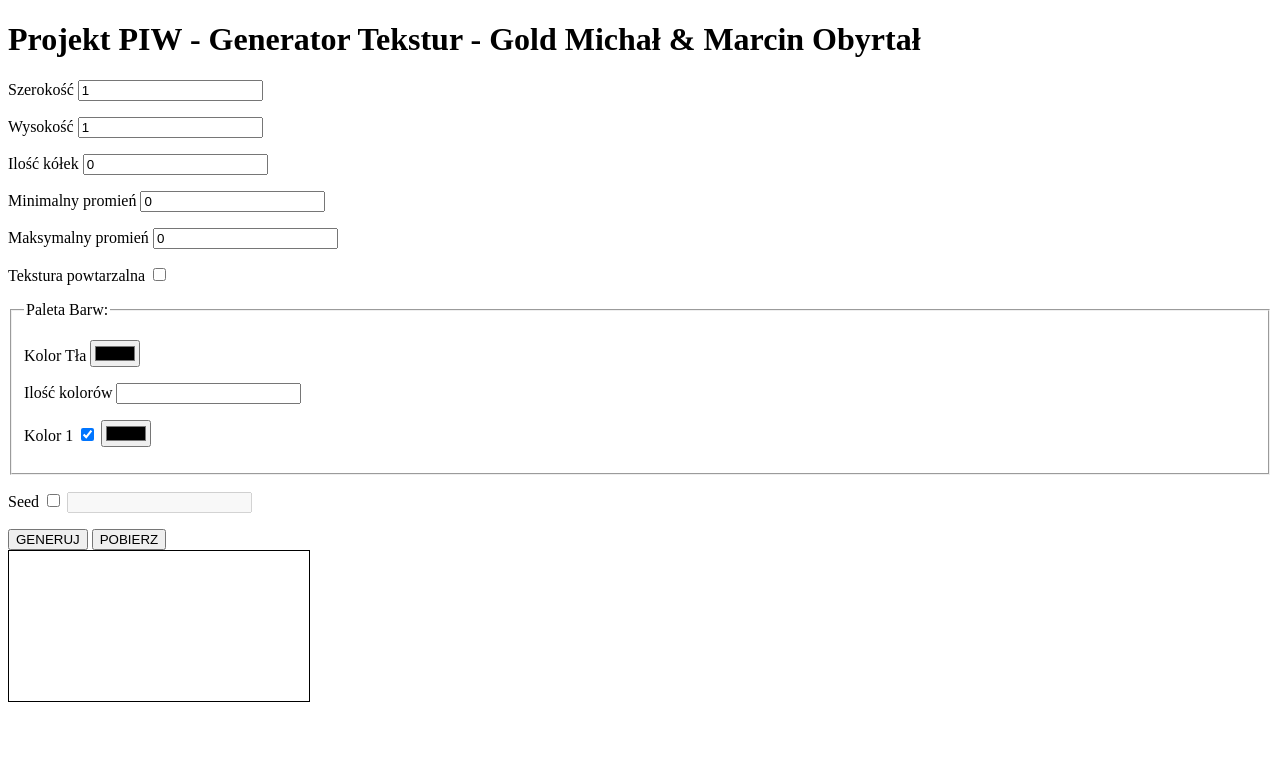
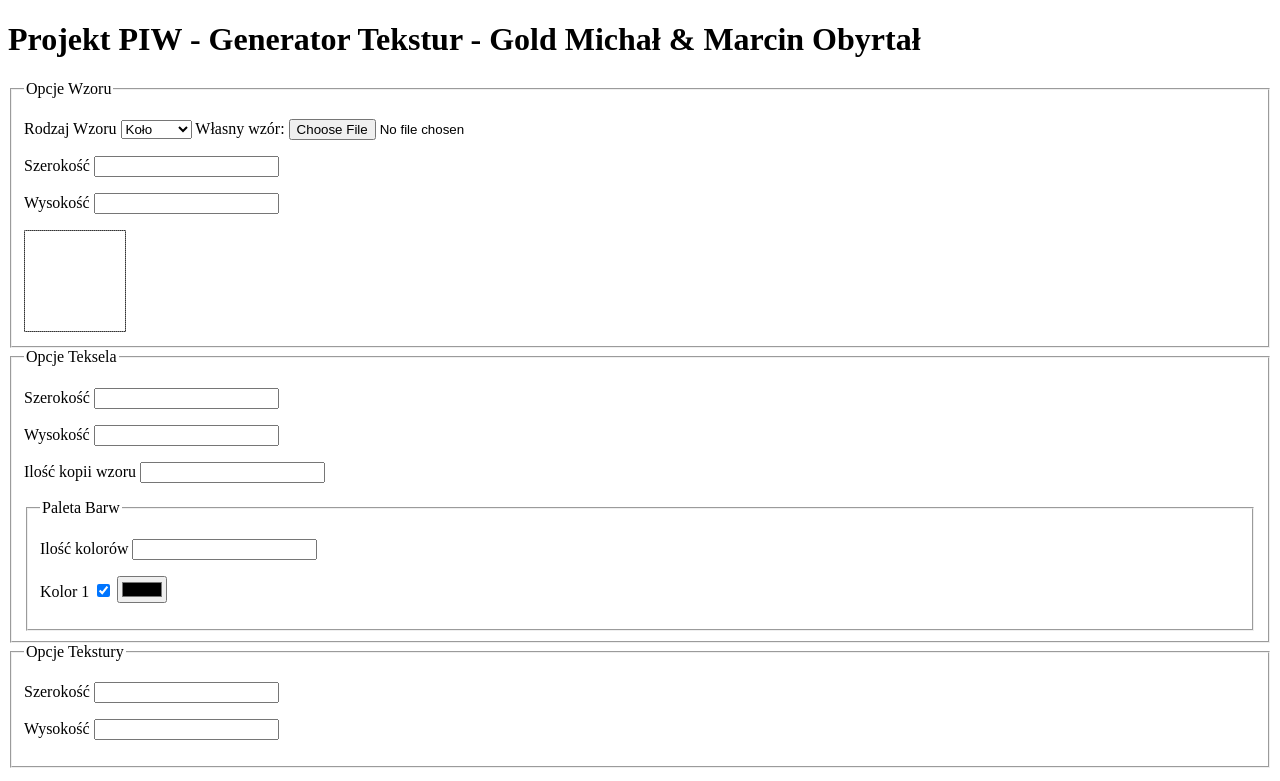
Before and after one commit to Mikkhael/PIW_GeneratorTekstur, a plain HTML site: page index.html in a window 1280 px wide. Shown: the top 781 px of the page. Drawn offline with Linux system fonts and the light colour scheme.

Commit message:
big improvement to all

```diff
--- a/index.html
+++ b/index.html
@@ -8,10 +8,19 @@
 
 <style>
 
-    #texture_canvas{
-        border: 1px solid black;
+    canvas{
+        /* border: 1px solid black; */
+        background-color: #333;
+        border: dotted 1px gray;
     }
 
+    #wzor_canvas{
+        min-height: 100px;
+    }
+
+    #texture_canvas{
+        max-width: 100%;
+    }
 </style>
 
 </head>
@@ -23,6 +32,64 @@
 
     <section class="options">
 
+        <fieldset class="wzor_options">
+            <legend>Opcje Wzoru</legend>
+            <p class="option">
+                <span>Rodzaj Wzoru</span>
+                <select name="" id="wzor_type">
+                    <option value="circ">Koło</option>
+                    <option value="sqre">Kwadrat</option>
+                    <option value="trig">Trójkąt</option>
+                    <option value="file">Własny</option>
+                </select>
+                <span>Własny wzór:</span>
+                <input type="file" name="" id="wzor_file" accept="image/*">
+            </p>
+            <p class="option">
+                <span>Szerokość</span>
+                <input type="number" id="wzor_x">
+            </p>
+            <p class="option">
+                <span>Wysokość</span>
+                <input type="number" id="wzor_y">
+            </p>
+            <canvas id="wzor_canvas"> </canvas>
+        </fieldset>
+
+        <fieldset class="texel_options">
+            <legend>Opcje Teksela</legend>
+            <p class="option">
+                <span>Szerokość</span>
+                <input type="number" id="texel_x">
+            </p>
+            <p class="option">
+                <span>Wysokość</span>
+                <input type="number" id="texel_y">
+            </p>
+            <p class="option">
+                <span>Ilość kopii wzoru</span>
+                <input type="number" id="texel_count">
+            </p>
+            <fieldset class="palette_options">
+                <legend>Paleta Barw</legend>
+                <section>
+                    <p class="option">
+                        <span>Ilość kolorów</span>
+                        <input type="number" id="texture_palette_count">
+                    </p>
+                    <section class="" id="palette">
+                    </section>
+                    <!-- <p class="pallete_option">
+                        <span>Kolor 1</span>
+                        <input type="checkbox" id="texture_color1_use">
+                        <input type="color" id="texture_color1">
+                    </p> -->
+                </section>
+            </fieldset>
+        </fieldset>
+
+        <fieldset class="texture_options">
+            <legend>Opcje Tekstury</legend>
             <p class="option">
                 <span>Szerokość</span>
                 <input type="number" id="texture_x">
@@ -31,68 +98,26 @@
                 <span>Wysokość</span>
                 <input type="number" id="texture_y">
             </p>
-        <p class="option">
-            <span>Ilość kółek</span>
-            <input type="number" id="texture_count">
-        </p>
-        <p class="option">
-            <span>Minimalny promień</span>
-            <input type="number" id="texture_r_min">
-        </p>
-        <p class="option">
-            <span>Maksymalny promień</span>
-            <input type="number" id="texture_r_max">
-        </p>
-        <p class="option">
-            <span>Tekstura powtarzalna</span>
-            <input type="checkbox" id="texture_rep">
-        </p>
-        <fieldset class="palette_options">
-            <legend>Paleta Barw:</legend>
-            <section>
-                <p class="option">
-                    <span>Kolor Tła</span>
-                    <input type="color" id="texture_bg">
-                </p>
-                <p class="option">
-                    <span>Ilość kolorów</span>
-                    <input type="number" id="texture_palette_count">
-                </p>
-                <section class="" id="palette">
+        </fieldset>
 
     </section>
-                <!-- <p class="pallete_option">
-                    <span>Kolor 1</span>
-                    <input type="checkbox" id="texture_color1_use">
-                    <input type="color" id="texture_color1">
-                </p>
-                <p class="pallete_option">
-                    <span>Kolor 2</span>
-                    <input type="checkbox" id="texture_color2_use">
-                    <input type="color" id="texture_color2">
-                </p>
-                <p class="pallete_option">
-                    <span>Kolor 3</span>
-                    <input type="checkbox" id="texture_color3_use" >
-                    <input type="color" id="texture_color3">
-                </p> -->
-            </section>
-        </fieldset>
+
+
+    <section>
+
         <p class="option">
             <span>Seed</span>
             <input type="checkbox" id="texture_seed_use">
             <input type="text" id="texture_seed">
         </p>
 
-    </section>
-
-
-    <section>
-        <input type="button" value="GENERUJ" onclick="generate()">
-        <input type="button" value="POBIERZ" onclick="download_image()">
+        <input type="button" value="GENERUJ" onclick="generate_all()">
+        <input type="button" value="POBIERZ TEKSEL" onclick="download_image(texel_ctx)">
+        <input type="button" value="POBIERZ TEKSTURĘ" onclick="download_image(texture_ctx)">
         <br>
-        <canvas id="texture_canvas">
-        </canvas >
+        <canvas id="texel_canvas"> </canvas>
+        <br>
+        <canvas id="texture_canvas"> </canvas>
     </section>
 
 
@@ -100,36 +125,190 @@
 
 <script>
 
-const options = {};
+function E(id) {return document.getElementById(id);}
+function V(id) {return document.getElementById(id).value;}
+function clamp(value, min, max) {
+    value = +value;
+    if(value < min){
+        return min;
+    }
+    return value > max ? max : value;
+}
+
+const wzor_ctx = E('wzor_canvas').getContext("2d");
+const texel_ctx = E('texel_canvas').getContext("2d");
+const texture_ctx = E('texture_canvas').getContext("2d");
+
+const temp_ctx = document.createElement('canvas').getContext("2d");
+// const temp_ctx = texture_ctx;
+
+wzor_ctx.imageSmoothingEnabled = false;
+
+function binarize(ctx){
+    const data = ctx.getImageData(0,0,ctx.canvas.width, ctx.canvas.height);
+    const res = data.data;
+    for(let i=0; i<data.data.length; i+=4){
+        const v = data.data[i] > 0 ? 255 : 0;
+        data.data[i + 0] = v;
+        data.data[i + 1] = v;
+        data.data[i + 2] = v;
+        data.data[i + 3] = v;
+    }
+    ctx.putImageData(data, 0, 0);
+    return data.data;
+}
+
+let current_wzor = {};
+
+function generate_wzor(){
+    const wzor = {
+        x: clamp(V('wzor_x'), 1, Infinity),
+        y: clamp(V('wzor_y'), 1, Infinity),
+        type: V('wzor_type')
+    };
+
+    wzor_ctx.canvas.width  = wzor.x;
+    wzor_ctx.canvas.height = wzor.y;
+    wzor_ctx.fillStyle = "#000";
+    wzor_ctx.fillRect(0,0,wzor.x, wzor.y);
+    wzor_ctx.fillStyle = "#fff";
+    if(wzor.type === 'circ'){
+        wzor_ctx.beginPath();
+        wzor_ctx.arc(wzor.x/2, wzor.y/2, Math.min(wzor.x, wzor.y)/2, 0, Math.PI * 2);
+        wzor_ctx.fill();
+    }
+    if(wzor.type === 'sqre'){
+        wzor_ctx.fillRect(0,0,wzor.x, wzor.y);
+    }
+    if(wzor.type === 'trig'){
+        wzor_ctx.beginPath();
+        wzor_ctx.moveTo(0,wzor.y);
+        wzor_ctx.lineTo(wzor.x/2,0);
+        wzor_ctx.lineTo(wzor.x,wzor.y);
+        wzor_ctx.closePath();
+        wzor_ctx.fill();
+    }
+    if(wzor.type === 'file'){
+        let img = load_file();
+        img.addEventListener('load', () => {
+            wzor_ctx.drawImage(img, 0, 0, img.width, img.height, 0, 0, wzor.x, wzor.y);
+            wzor.data = binarize(wzor_ctx);
+            current_wzor = wzor;
+        });
+    }
+    wzor.data = binarize(wzor_ctx);
+    return current_wzor = wzor;
+}
 
 
-const options_elems = document.querySelectorAll('.option > input, .pallete_option > input');
-for(let option_elem of options_elems){
-    options[option_elem.id] = option_elem;
-    option_elem.addEventListener('change', (e) => {
-        update_options_from_ui();
-    })
+let file_url = null;
+function load_file(){
+    if(file_url){
+        URL.revokeObjectURL(file_url);
+        file_url = null;
+    }
+    const img = new Image();
+
+    let file = E('wzor_file').files[0];
+    if(file){
+        img.src = URL.createObjectURL(file);
+    }
+    return img;
 }
 
-for(let option_name in options){
-    if(option_name.endsWith('_use')){
-        const update_disabled = (e) => {
-            options[option_name.slice(0, -4)].disabled = !options[option_name].checked;
-        }
-        options[option_name].addEventListener('change', update_disabled);
-        update_disabled();
+function generate_texel(wzor = current_wzor){
+    const texel = {
+        x: clamp(V('texel_x'), 1, Infinity),
+        y: clamp(V('texel_y'), 1, Infinity),
+        count: clamp(V('texel_count'), 0, Infinity),
+        rep: true,
+        wzor,
+    };
+
+    texel.colors = [];
+    const colors_elems = document.querySelectorAll('.pallete_option > input[type="color"]');
+    const colors_elems_use = document.querySelectorAll('.pallete_option > input[type="checkbox"]');
+    // console.log(colors_elems, colors_elems_use);
+    for(let i=0; i<colors_elems.length; i++){
+        if(colors_elems_use[i].checked){
+            texel.colors.push(colors_elems[i].value);
         }
     }
 
-document.querySelector('#texture_palette_count').addEventListener('change', e => {
-    generate_palette_inputs();
-});
+    temp_ctx.canvas.width  = wzor.x;
+    temp_ctx.canvas.height = wzor.y;
+    temp_ctx.clearRect(0, 0, wzor.x, wzor.y);
+    texel_ctx.canvas.width  = texel.x;
+    texel_ctx.canvas.height = texel.y;
+    texel_ctx.clearRect(0, 0, texel.x, texel.y);
+
+    const seed = (E('texture_seed_use').checked && clamp(V('texture_seed'), 0, 4294967296)) || get_random_seed();
+    set_seed(seed);
+    E('texture_seed').value = seed;
+
+    for(let i=0; i<texel.count; i++){
+        draw_next_wzor(texel);
+    }
+
+    return texel;
+}
+
+function draw_next_wzor(texel){
+
+    const x = next_random(0, texel.x);
+    const y = next_random(0, texel.y);
+    const col_i = next_random(0, texel.colors.length);
+    const col = texel.colors[col_i];
+
+    temp_ctx.fillStyle = col;
+
+    temp_ctx.clearRect(0, 0, texel.wzor.x, texel.wzor.y);
+    temp_ctx.globalCompositeOperation = 'source-over';
+    temp_ctx.drawImage(wzor_ctx.canvas, 0, 0);
+    temp_ctx.globalCompositeOperation = 'source-in';
+    temp_ctx.fillRect(0,0,texel.wzor.x, texel.wzor.y);
+
+    const data = temp_ctx.getImageData(0,0,texel.wzor.x, texel.wzor.y);
+
+    if(texel.rep){
+        for(let offx of [-texel.x, 0, texel.x]){
+            for(let offy of [-texel.y, 0, texel.y]){
+                texel_ctx.drawImage(temp_ctx.canvas, x + offx, y + offy);
+            }
+        }
+    }else{
+        texel_ctx.drawImage(temp_ctx.canvas, x, y);
+    }
+}
+
+function generate_texture(texel){
+    const texture =  {
+        x: clamp(V('texture_x'), 1, Infinity),
+        y: clamp(V('texture_y'), 1, Infinity),
+        texel,
+    };
+
+    texture_ctx.canvas.width  = texture.x;
+    texture_ctx.canvas.height = texture.y;
+    texture_ctx.clearRect(0,0, texture.x, texture.y);
+
+    for(let xoff = 0; xoff < texture.x; xoff += texel.x){
+        for(let yoff = 0; yoff < texture.y; yoff += texel.y){
+            texture_ctx.drawImage(texel_ctx.canvas, xoff, yoff);
+        }
+    }
+}
+
+function generate_all(){
+    const texel = generate_texel();
+    generate_texture(texel);
+}
 
 function generate_palette_inputs(){
-    let count = +document.querySelector('#texture_palette_count').value || 1;
+    let count = +V('texture_palette_count') || 1;
     if(count < 1) count = 1;
 
-    const palette_section = document.querySelector('#palette');
+    const palette_section = E('palette');
     palette_section.innerHTML = "";
 
     for(let i=1; i<=count; i++){
@@ -137,113 +316,32 @@ function generate_palette_inputs(){
         palette_section.innerHTML += `
             <p class="pallete_option">
                 <span>Kolor ${i}</span>
-                <input type="checkbox" id="texture_color${i}_use" checked onchange="update_options_from_ui();${toggle_use}">
-                <input type="color" id="texture_color${i}" onchange="update_options_from_ui();">
+                <input type="checkbox" id="texture_color${i}_use" checked onchange="${toggle_use}">
+                <input type="color" id="texture_color${i}">
             </p>
         `;
     }
 }
 
+E('texture_seed_use').addEventListener('change', function(e) {E('texture_seed').disabled = !this.checked;});
+
+E('wzor_type').addEventListener('change', generate_wzor);
+E('wzor_x').addEventListener('change', generate_wzor);
+E('wzor_y').addEventListener('change', generate_wzor);
+E('wzor_file').addEventListener('change', generate_wzor);
+E('texture_palette_count').addEventListener('change', generate_palette_inputs);
+generate_wzor();
 generate_palette_inputs();
 
 
-const option_values = {
-    x: 0,
-    y: 0,
-
-    count: 0,
-    r_min: 0,
-    r_max: 0,
-
-    rep: false,
-
-    seed: undefined,
-
-    bg: '#000000',
-    colors: []
-};
-
-const canvas = document.querySelector('#texture_canvas');
-const ctx = canvas.getContext('2d');
-
-update_options_from_ui();
-
-
-function update_options_from_ui(){
-
-    const get_value_with_bound = (name, id, min, max) => {
-
-        option_values[name] = +options[id].value || 0;
-        if(option_values[name] < min) option_values[name] = min;
-        if(option_values[name] > max) option_values[name] = max;
-
-        options[id].value = option_values[name];
-    }
-
-    get_value_with_bound('y', 'texture_y', 1, Infinity);
-    get_value_with_bound('x', 'texture_x', 1, Infinity);
-    get_value_with_bound('count', 'texture_count', 0, Infinity);
-    get_value_with_bound('r_min', 'texture_r_min', 0, Infinity);
-    get_value_with_bound('r_max', 'texture_r_max', +options['texture_r_min'].value, Infinity);
-
-    option_values.rep = options['texture_rep'].checked;
-    option_values.seed = options['texture_seed_use'].checked && options['texture_seed'].value;
-
-    option_values.bg = options['texture_bg'].value;
-
-    option_values.colors = [];
-    const colors_elems = document.querySelectorAll('.pallete_option > input[type="color"]');
-    const colors_elems_use = document.querySelectorAll('.pallete_option > input[type="checkbox"]');
-    // console.log(colors_elems, colors_elems_use);
-    for(let i=0; i<colors_elems.length; i++){
-        if(colors_elems_use[i].checked){
-            option_values.colors.push(colors_elems[i].value);
-        }
-    }
+function download_image(ctx){
+    const a = document.createElement('a');
+    a.download = 'tekstura.png';
+    a.href = ctx.canvas.toDataURL();
+    a.click();
 }
 
 
-function generate(){
-    canvas.width = option_values.x;
-    canvas.height = option_values.y;
-
-
-    ctx.fillStyle = option_values.bg;
-    ctx.fillRect(0,0, option_values.x, option_values.y);
-
-
-    const seed = option_values.seed || get_random_seed();
-    set_seed(seed);
-    options['texture_seed'].value = seed;
-
-    const draw_circle = (x, y, r, col) => {
-        ctx.fillStyle = col;
-        ctx.beginPath();
-        ctx.arc(x, y, r, 0, Math.PI*2);
-        ctx.fill();
-    }
-
-    for(let i = 0; i < option_values.count; i++){
-        const x = next_random(0, option_values.x);
-        const y = next_random(0, option_values.y);
-        const r = next_random(option_values.r_min, option_values.r_max);
-        const col_i = next_random(1, option_values.colors.length + 1);
-        const col = col_i == 0 ? '#000000' : option_values.colors[col_i-1];
-
-        draw_circle(x, y, r, col);
-        if(option_values.rep){
-            draw_circle(x + option_values.x, y, r, col);
-            draw_circle(x - option_values.x, y, r, col);
-            draw_circle(x + option_values.x, y + option_values.y, r, col);
-            draw_circle(x - option_values.x, y + option_values.y, r, col);
-            draw_circle(x + option_values.x, y - option_values.y, r, col);
-            draw_circle(x - option_values.x, y - option_values.y, r, col);
-            draw_circle(x, y + option_values.y, r, col);
-            draw_circle(x, y - option_values.y, r, col);
-        }
-    }
-
-}
 
 /// Random
 
@@ -278,14 +376,6 @@ function next_random(min, max){
 
 }
 
-function download_image(){
-    const a = document.createElement('a');
-    a.download = 'tekstura_' + options.texture_seed.value + '.png';
-    a.href = canvas.toDataURL();
-    a.click();
-}
-
-
 </script>
 
 </body>
```
Lines whose indentation alone changed are shown as unchanged.
